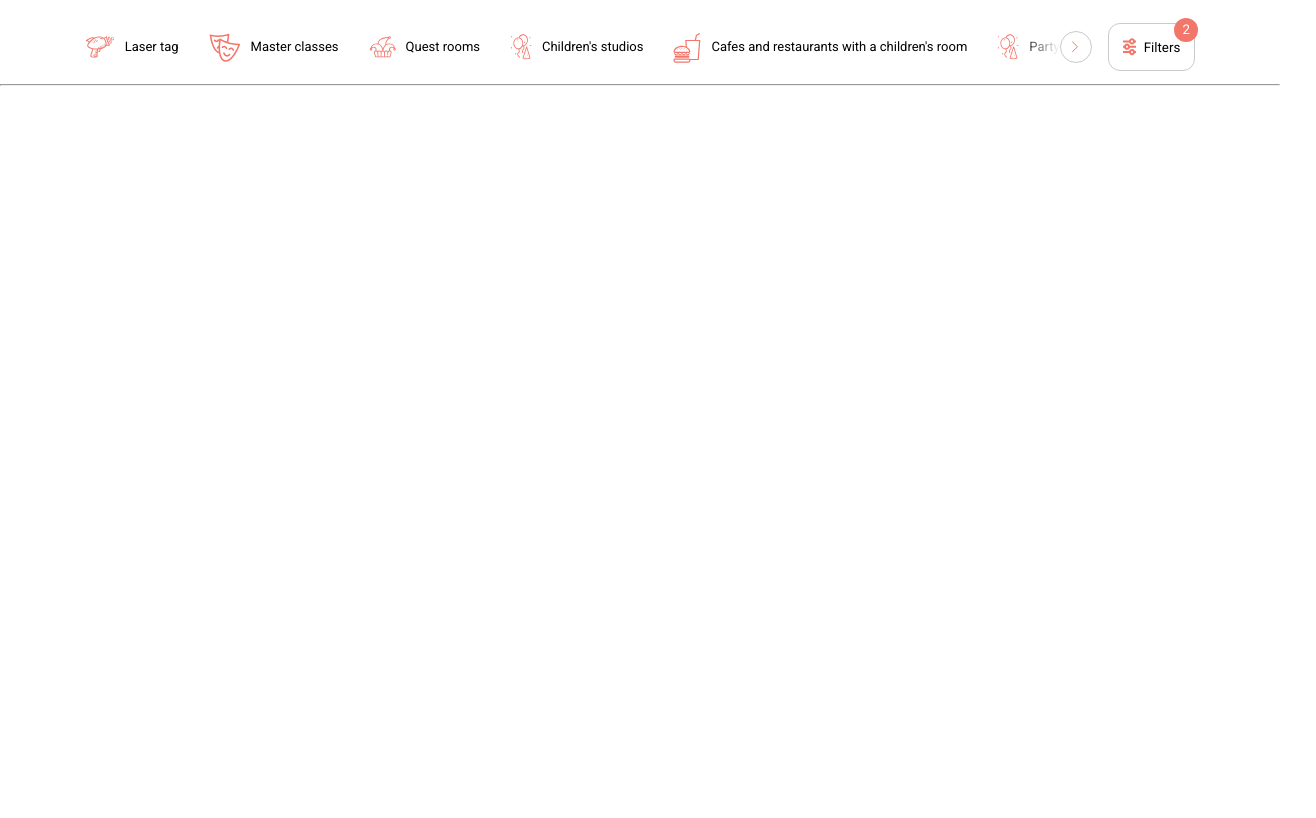
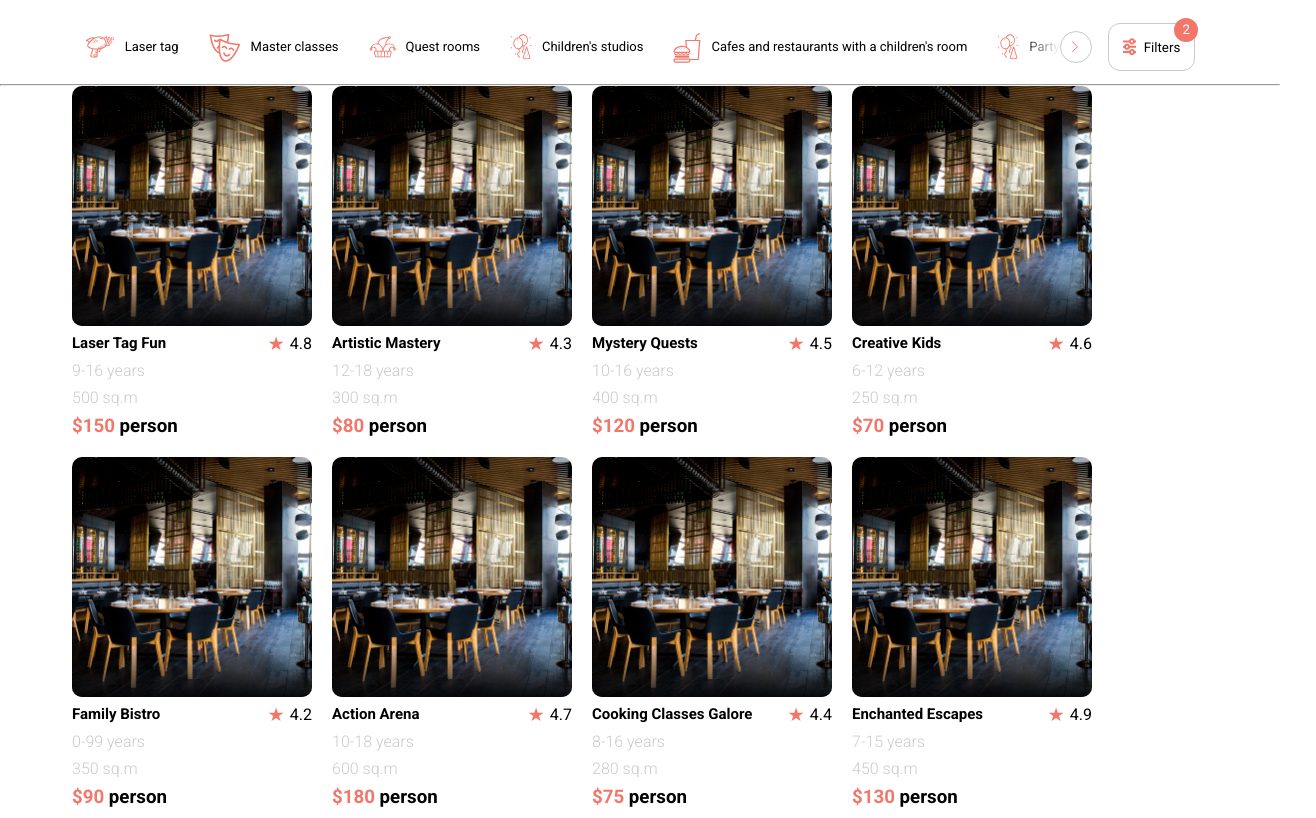
Before and after one commit to solvld/kiddeo-test, a React (Vite) app: page / in a window 1280 px wide. Shown: the whole page, 1316 px wide, since content can reach past the window. Built offline with nearby package versions, Linux system fonts and the light colour scheme.

Commit message:
add Cards

```diff
--- a/src/app/App.tsx
+++ b/src/app/App.tsx
@@ -1,5 +1,6 @@
 import { FC } from 'react'
 import Navbar from '../components/Navbar/Navbar'
+import ItemsList from '../components/ItemsList/ItemsList'
 
 const App: FC = () => {
   return (
@@ -10,6 +11,11 @@ const App: FC = () => {
         </div>
         <hr />
       </header>
+      <main>
+        <div className="container">
+          <ItemsList />
+        </div>
+      </main>
     </>
   )
 }
--- /dev/null
+++ b/src/components/ItemCard/ItemCard.tsx
@@ -0,0 +1,32 @@
+import React from 'react'
+import item1 from '../../assets/item.png'
+import styles from './styles.module.css'
+import star from '../../assets/star.svg'
+import { Organization } from '../../types'
+
+const ItemCard = ({ name, rating, guestsAge, area, price }: Organization) => {
+  return (
+    <article>
+      <figure className={styles.cardImg}>
+        <img src={item1} alt="" />
+        <div className={styles.shadow}></div>
+      </figure>
+      <div className={styles.description}>
+        <h2 className={styles.tittle}>{name}</h2>
+        <div className={styles.rating}>
+          <img src={star} alt="star" />
+          <span>{rating}</span>
+        </div>
+
+        <h4 className={styles.age}>{`${guestsAge} years`}</h4>
+        <h4 className={styles.area}>{`${area} sq.m`}</h4>
+
+        <h3 className={styles.price}>
+          <span>{`$${price} `}</span>person
+        </h3>
+      </div>
+    </article>
+  )
+}
+
+export default ItemCard
--- /dev/null
+++ b/src/components/ItemCard/styles.module.css
@@ -0,0 +1,61 @@
+.cardImg {
+  position: relative;
+  border-radius: 10px;
+  height: 240px;
+  width: 240px;
+  overflow: hidden;
+}
+
+.cardImg img {
+  height: 240px;
+}
+
+.shadow {
+  position: absolute;
+  height: 50px;
+  width: 240px;
+  background: linear-gradient(0deg, #000000db, transparent);
+  bottom: 0;
+}
+
+.description {
+  margin-top: 8px;
+  display: grid;
+  grid-template-columns: (2, 1fr);
+  gap: 8px;
+}
+
+.tittle {
+  font-size: 15px;
+  font-weight: 600;
+  line-height: 18px;
+  text-align: left;
+}
+
+.rating{
+  grid-column: 2 / 3;
+  display: flex;
+  justify-content: flex-end;
+}
+.rating span {
+  margin-left: 6px;
+}
+
+.area{
+  grid-column: 1 / 2;
+  color: var(--outline-color);
+  font-weight: 300;
+}
+
+.age {
+  color: var(--outline-color);
+  font-weight: 300;
+}
+
+.price {
+  grid-column: 1 / 2;
+}
+
+.price span {
+  color: var(--primary-color);
+}
--- /dev/null
+++ b/src/components/ItemsList/ItemsList.tsx
@@ -0,0 +1,20 @@
+import React from 'react'
+import styles from './styles.module.css'
+import org from '../../mocks/organizations.json'
+import ItemCard from '../ItemCard/ItemCard'
+
+const ItemsList = () => {
+  return (
+    <main>
+      <div className="container">
+        <div className={styles.wrapper}>
+          {org.map(item => (
+            <ItemCard key={item.id} {...item} />
+          ))}
+        </div>
+      </div>
+    </main>
+  )
+}
+
+export default ItemsList
--- /dev/null
+++ b/src/components/ItemsList/styles.module.css
@@ -0,0 +1,5 @@
+.wrapper{
+  display: grid;
+  grid-template-columns: repeat(4, 240px);
+  gap: 20px;
+}
--- /dev/null
+++ b/src/mocks/organizations.json
@@ -0,0 +1,83 @@
+
+[
+  {
+    "id": 1,
+    "name": "Laser Tag Fun",
+    "rating": 4.8,
+    "guestsAge": "9-16",
+    "area": 500,
+    "price": 150,
+    "images": ["item1", "item2"],
+    "category": "Laser tag"
+  },
+  {
+    "id": 2,
+    "name": "Artistic Mastery",
+    "rating": 4.3,
+    "guestsAge": "12-18",
+    "area": 300,
+    "price": 80,
+    "images": ["item2", "item3"],
+    "category": "Master classes"
+  },
+  {
+    "id": 3,
+    "name": "Mystery Quests",
+    "rating": 4.5,
+    "guestsAge": "10-16",
+    "area": 400,
+    "price": 120,
+    "images": ["item1", "item3"],
+    "category": "Quest rooms"
+  },
+  {
+    "id": 4,
+    "name": "Creative Kids",
+    "rating": 4.6,
+    "guestsAge": "6-12",
+    "area": 250,
+    "price": 70,
+    "images": ["item1", "item2"],
+    "category": "Children's studios"
+  },
+  {
+    "id": 5,
+    "name": "Family Bistro",
+    "rating": 4.2,
+    "guestsAge": "0-99",
+    "area": 350,
+    "price": 90,
+    "images": ["item2", "item3"],
+    "category": "Cafes and restaurants with a children's room"
+  },
+  {
+    "id": 6,
+    "name": "Action Arena",
+    "rating": 4.7,
+    "guestsAge": "10-18",
+    "area": 600,
+    "price": 180,
+    "images": ["item1", "item3"],
+    "category": "Laser tag"
+  },
+  {
+    "id": 7,
+    "name": "Cooking Classes Galore",
+    "rating": 4.4,
+    "guestsAge": "8-16",
+    "area": 280,
+    "price": 75,
+    "images": ["item1", "item2"],
+    "category": "Master classes"
+  },
+  {
+    "id": 8,
+    "name": "Enchanted Escapes",
+    "rating": 4.9,
+    "guestsAge": "7-15",
+    "area": 450,
+    "price": 130,
+    "images": ["item2", "item3"],
+    "category": "Quest rooms"
+  }
+]
```
Also changed, not shown: src/mocks/categories.json (added, +95 -0 lines), src/types.ts (+11 -0 lines), src/assets/item.png (added).
